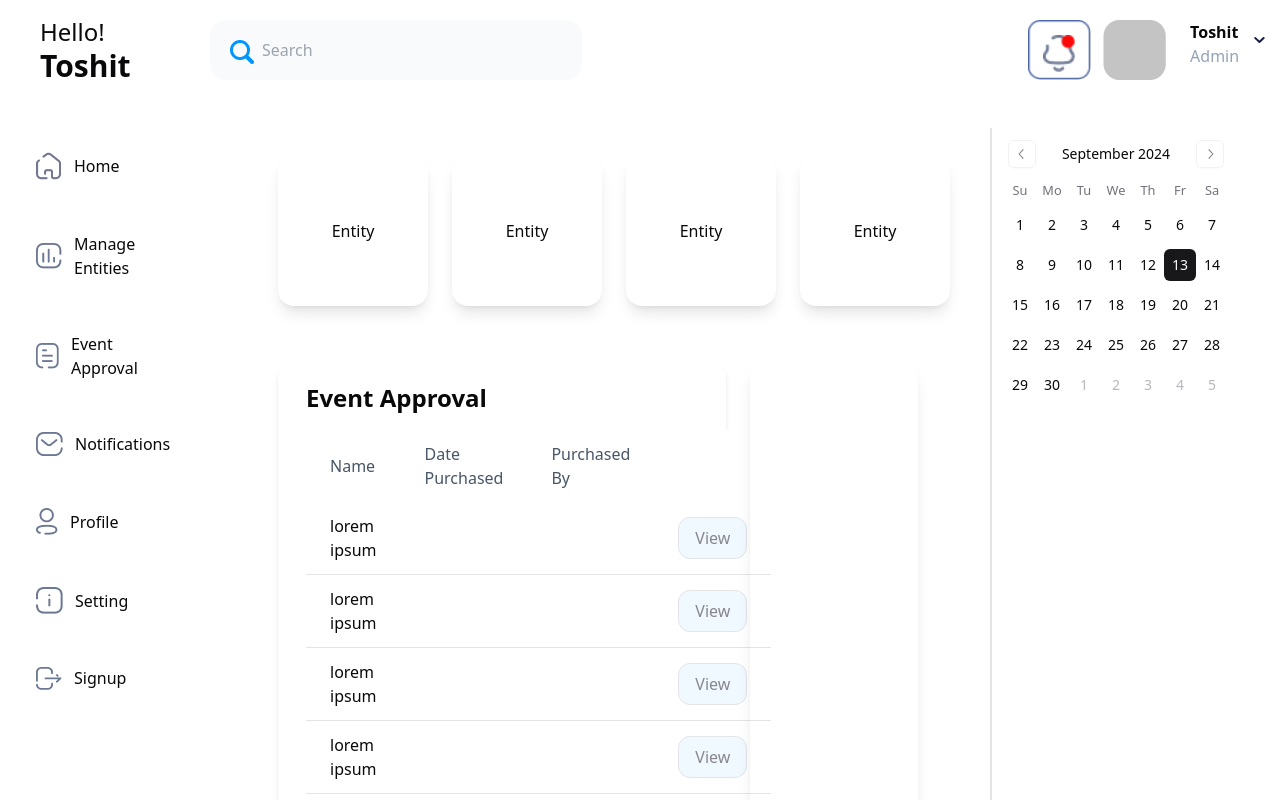
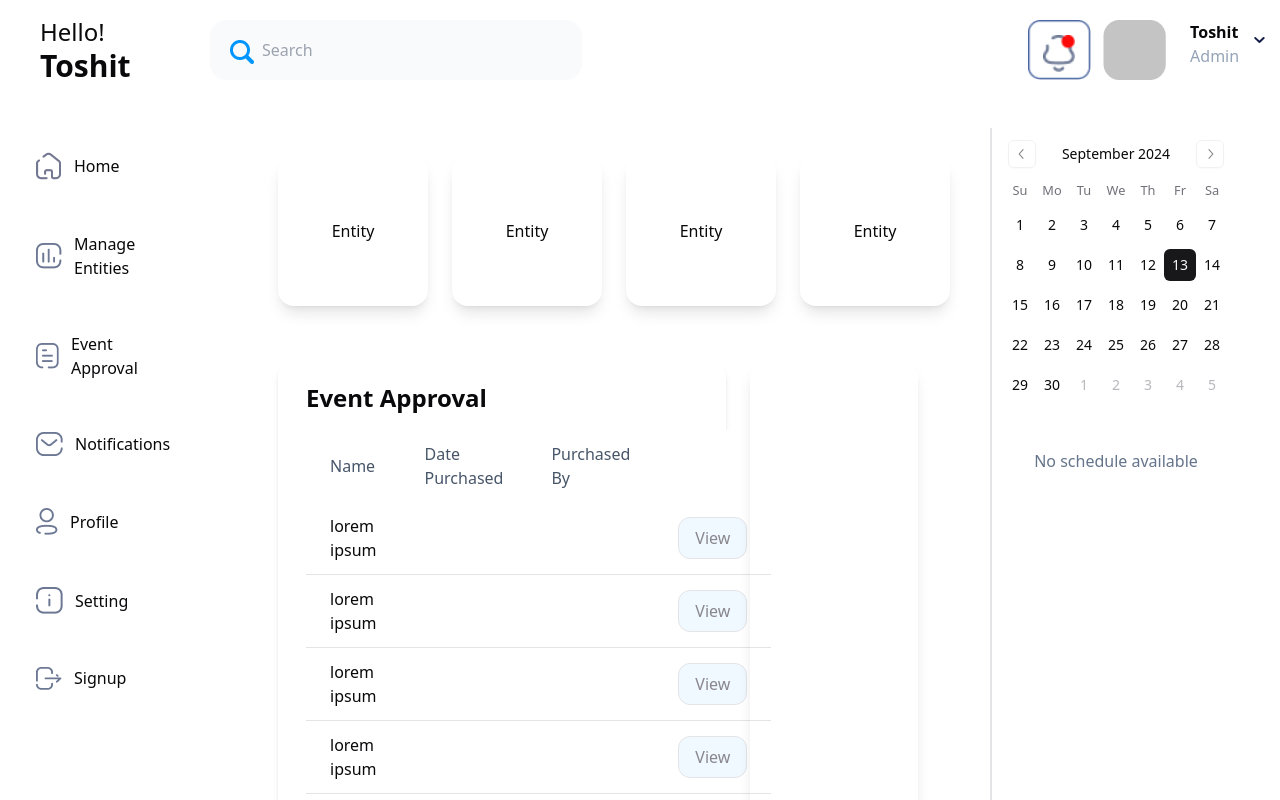
Before and after one commit to paldebarun/cu-dashboardV2, a Next.js app: page /centralOffice in a window 1280 px wide. Shown: the top 800 px of the page. Built offline with nearby package versions, Linux system fonts and the light colour scheme.

Commit message:
the schedule for each date is added

```diff
--- a/app/centralOffice/page.tsx
+++ b/app/centralOffice/page.tsx
@@ -101,287 +101,360 @@ const EntityData=[
 
 ]
 
+interface ScheduleEvent {
+  start: string;
+  end: string;
+  subject: string;
+  location?: string;
+  organizer?: string;
+}
 
-// const scheduledData = {
-//   "2024-09-21": {
-//     "9:00": {
-//       subject: "Interview Call for Freshers",
-//       time: "9:00-9:30"
-//     },
-//     "10:00": {
-//       subject: "Interview Call for Freshers",
-//       time: "10:00-10:30"
-//     },
-//     "11:00": {
-//       subject: "Interview Call for Freshers",
-//       time: "11:00-11:30"
-//     },
-//     "12:00": {
-//       subject: "Interview Call for Freshers",
-//       time: "12:00-12:30"
-//     },
-//     "13:00": {
-//       subject: "Interview Call for Freshers",
-//       time: "13:00-13:30"
-//     },
-//     "14:00": {
-//       subject: "Interview Call for Freshers",
-//       time: "14:00-14:30"
-//     },
-//     "15:00": {
-//       subject: "Interview Call for Freshers",
-//       time: "15:00-15:30"
-//     },
-//     "16:00": {
-//       subject: "Interview Call for Freshers",
-//       time: "16:00-16:30"
-//     },
-//     "17:00": {
-//       subject: "Interview Call for Freshers",
-//       time: "17:00-17:30"
-//     }
-//   },
-//   "2024-09-22": {
-//     "9:00": {
-//       subject: "Art Exhibition Setup",
-//       time: "9:00-9:30"
-//     },
-//     "10:00": {
-//       subject: "Art Exhibition Opening",
-//       time: "10:00-10:30"
-//     },
-//     "11:00": {
-//       subject: "Guided Tour",
-//       time: "11:00-11:30"
-//     },
-//     "12:00": {
-//       subject: "Guest Speaker Session",
-//       time: "12:00-12:30"
-//     },
-//     "13:00": {
-//       subject: "Artist Meet & Greet",
-//       time: "13:00-13:30"
-//     },
-//     "14:00": {
-//       subject: "Art Exhibition Main Event",
-//       time: "14:00-14:30",
-//       location: "Art Gallery",
-//       organizer: "Cultural Society"
-//     },
-//     "15:00": {
-//       subject: "Live Painting Demo",
-//       time: "15:00-15:30"
-//     },
-//     "16:00": {
-//       subject: "Closing Ceremony",
-//       time: "16:00-16:30"
-//     },
-//     "17:00": {
-//       subject: "Exhibition Wrap-Up",
-//       time: "17:00-17:30"
-//     }
-//   },
-//   "2024-09-23": {
-//     "9:00": {
-//       subject: "AI Workshop Setup",
-//       time: "9:00-9:30"
-//     },
-//     "10:00": {
-//       subject: "Introduction to AI",
-//       time: "10:00-10:30"
-//     },
-//     "11:00": {
-//       subject: "AI Workshop Session 1",
-//       time: "11:00-11:30",
-//       location: "Room 204",
-//       organizer: "Tech Club"
-//     },
-//     "12:00": {
-//       subject: "AI Tools Overview",
-//       time: "12:00-12:30"
-//     },
-//     "13:00": {
-//       subject: "Lunch Break",
-//       time: "13:00-13:30"
-//     },
-//     "14:00": {
-//       subject: "AI Workshop Session 2",
-//       time: "14:00-14:30"
-//     },
-//     "15:00": {
-//       subject: "Hands-on AI Project",
-//       time: "15:00-15:30"
-//     },
-//     "16:00": {
-//       subject: "AI in Industry Discussion",
-//       time: "16:00-16:30"
-//     },
-//     "17:00": {
-//       subject: "Workshop Closing Remarks",
-//       time: "17:00-17:30"
-//     }
-//   },
-//   "2024-09-24": {
-//     "9:00": {
-//       subject: "Music Fest Setup",
-//       time: "9:00-9:30"
-//     },
-//     "10:00": {
-//       subject: "Sound Check",
-//       time: "10:00-10:30"
-//     },
-//     "11:00": {
-//       subject: "Band Rehearsal",
-//       time: "11:00-11:30"
-//     },
-//     "12:00": {
-//       subject: "Stage Setup",
-//       time: "12:00-12:30"
-//     },
-//     "13:00": {
-//       subject: "Lunch Break",
-//       time: "13:00-13:30"
-//     },
-//     "14:00": {
-//       subject: "Guest Artist Performance",
-//       time: "14:00-14:30"
-//     },
-//     "15:00": {
-//       subject: "Main Music Fest",
-//       time: "15:00-15:30",
-//       location: "Auditorium",
-//       organizer: "Music Society"
-//     },
-//     "16:00": {
-//       subject: "Band Performance",
-//       time: "16:00-16:30"
-//     },
-//     "17:00": {
-//       subject: "Closing Act",
-//       time: "17:00-17:30"
-//     }
-//   },
-//   "2024-09-25": {
-//     "9:00": {
-//       subject: "Hackathon Kickoff",
-//       time: "9:00-9:30",
-//       location: "Lab 101",
-//       organizer: "Coding Club"
-//     },
-//     "10:00": {
-//       subject: "Team Formation",
-//       time: "10:00-10:30"
-//     },
-//     "11:00": {
-//       subject: "Problem Statement Release",
-//       time: "11:00-11:30"
-//     },
-//     "12:00": {
-//       subject: "Coding Begins",
-//       time: "12:00-12:30"
-//     },
-//     "13:00": {
-//       subject: "Lunch Break",
-//       time: "13:00-13:30"
-//     },
-//     "14:00": {
-//       subject: "Coding Continues",
-//       time: "14:00-14:30"
-//     },
-//     "15:00": {
-//       subject: "Progress Check",
-//       time: "15:00-15:30"
-//     },
-//     "16:00": {
-//       subject: "Mentorship Session",
-//       time: "16:00-16:30"
-//     },
-//     "17:00": {
-//       subject: "Day 1 Wrap-Up",
-//       time: "17:00-17:30"
-//     }
-//   },
-//   "2024-09-26": {
-//     "9:00": {
-//       subject: "Drama Rehearsal Setup",
-//       time: "9:00-9:30"
-//     },
-//     "10:00": {
-//       subject: "Scene 1 Rehearsal",
-//       time: "10:00-10:30"
-//     },
-//     "11:00": {
-//       subject: "Scene 2 Rehearsal",
-//       time: "11:00-11:30"
-//     },
-//     "12:00": {
-//       subject: "Scene 3 Rehearsal",
-//       time: "12:00-12:30"
-//     },
-//     "13:00": {
-//       subject: "Lunch Break",
-//       time: "13:00-13:30"
-//     },
-//     "14:00": {
-//       subject: "Scene 4 Rehearsal",
-//       time: "14:00-14:30"
-//     },
-//     "15:00": {
-//       subject: "Scene 5 Rehearsal",
-//       time: "15:00-15:30"
-//     },
-//     "16:00": {
-//       subject: "Full Dress Rehearsal",
-//       time: "16:00-16:30",
-//       location: "Main Stage",
-//       organizer: "Drama Club"
-//     },
-//     "17:00": {
-//       subject: "Rehearsal Wrap-Up",
-//       time: "17:00-17:30"
-//     }
-//   },
-//   "2024-09-27": {
-//     "9:00": {
-//       subject: "Networking Event Setup",
-//       time: "9:00-9:30"
-//     },
-//     "10:00": {
-//       subject: "Keynote Speech",
-//       time: "10:00-10:30"
-//     },
-//     "11:00": {
-//       subject: "Panel Discussion",
-//       time: "11:00-11:30"
-//     },
-//     "12:00": {
-//       subject: "Networking Session 1",
-//       time: "12:00-12:30"
-//     },
-//     "13:00": {
-//       subject: "Lunch Break",
-//       time: "13:00-13:30"
-//     },
-//     "14:00": {
-//       subject: "Networking Session 2",
-//       time: "14:00-14:30"
-//     },
-//     "15:00": {
-//       subject: "Main Networking Event",
-//       time: "15:00-15:30",
-//       location: "Conference Room",
-//       organizer: "Professional Society"
-//     },
-//     "16:00": {
-//       subject: "Industry Expert Meetup",
-//       time: "16:00-16:30"
-//     },
-//     "17:00": {
-//       subject: "Event Wrap-Up",
-//       time: "17:00-17:30"
-//     }
-//   }
-// };
+
+const scheduledData: { [key: string]: ScheduleEvent[]} = {
+  "2024-09-21": [
+    {
+      "start": "9:00",
+      "end": "9:30",
+      "subject": "Interview Call for Freshers"
+    },
+    {
+      "start": "10:00",
+      "end": "10:30",
+      "subject": "Interview Call for Freshers"
+    },
+    {
+      "start": "11:00",
+      "end": "11:30",
+      "subject": "Interview Call for Freshers"
+    },
+    {
+      "start": "12:00",
+      "end": "12:30",
+      "subject": "Interview Call for Freshers"
+    },
+    {
+      "start": "13:00",
+      "end": "13:30",
+      "subject": "Interview Call for Freshers"
+    },
+    {
+      "start": "14:00",
+      "end": "14:30",
+      "subject": "Interview Call for Freshers"
+    },
+    {
+      "start": "15:00",
+      "end": "15:30",
+      "subject": "Interview Call for Freshers"
+    },
+    {
+      "start": "16:00",
+      "end": "16:30",
+      "subject": "Interview Call for Freshers"
+    },
+    {
+      "start": "17:00",
+      "end": "17:30",
+      "subject": "Interview Call for Freshers"
+    }
+  ],
+  "2024-09-22": [
+    {
+      "start": "9:00",
+      "end": "9:30",
+      "subject": "Art Exhibition Setup"
+    },
+    {
+      "start": "10:00",
+      "end": "10:30",
+      "subject": "Art Exhibition Opening"
+    },
+    {
+      "start": "11:00",
+      "end": "11:30",
+      "subject": "Guided Tour"
+    },
+    {
+      "start": "12:00",
+      "end": "12:30",
+      "subject": "Guest Speaker Session"
+    },
+    {
+      "start": "13:00",
+      "end": "13:30",
+      "subject": "Artist Meet & Greet"
+    },
+    {
+      "start": "14:00",
+      "end": "14:30",
+      "subject": "Art Exhibition Main Event",
+      "location": "Art Gallery",
+      "organizer": "Cultural Society"
+    },
+    {
+      "start": "15:00",
+      "end": "15:30",
+      "subject": "Live Painting Demo"
+    },
+    {
+      "start": "16:00",
+      "end": "16:30",
+      "subject": "Closing Ceremony"
+    },
+    {
+      "start": "17:00",
+      "end": "17:30",
+      "subject": "Exhibition Wrap-Up"
+    }
+  ],
+  "2024-09-23": [
+    {
+      "start": "9:00",
+      "end": "9:30",
+      "subject": "AI Workshop Setup"
+    },
+    {
+      "start": "10:00",
+      "end": "10:30",
+      "subject": "Introduction to AI"
+    },
+    {
+      "start": "11:00",
+      "end": "11:30",
+      "subject": "AI Workshop Session 1",
+      "location": "Room 204",
+      "organizer": "Tech Club"
+    },
+    {
+      "start": "12:00",
+      "end": "12:30",
+      "subject": "AI Tools Overview"
+    },
+    {
+      "start": "13:00",
+      "end": "13:30",
+      "subject": "Lunch Break"
+    },
+    {
+      "start": "14:00",
+      "end": "14:30",
+      "subject": "AI Workshop Session 2"
+    },
+    {
+      "start": "15:00",
+      "end": "15:30",
+      "subject": "Hands-on AI Project"
+    },
+    {
+      "start": "16:00",
+      "end": "16:30",
+      "subject": "AI in Industry Discussion"
+    },
+    {
+      "start": "17:00",
+      "end": "17:30",
+      "subject": "Workshop Closing Remarks"
+    }
+  ],
+  "2024-09-24": [
+    {
+      "start": "9:00",
+      "end": "9:30",
+      "subject": "Music Fest Setup"
+    },
+    {
+      "start": "10:00",
+      "end": "10:30",
+      "subject": "Sound Check"
+    },
+    {
+      "start": "11:00",
+      "end": "11:30",
+      "subject": "Band Rehearsal"
+    },
+    {
+      "start": "12:00",
+      "end": "12:30",
+      "subject": "Stage Setup"
+    },
+    {
+      "start": "13:00",
+      "end": "13:30",
+      "subject": "Lunch Break"
+    },
+    {
+      "start": "14:00",
+      "end": "14:30",
+      "subject": "Guest Artist Performance"
+    },
+    {
+      "start": "15:00",
+      "end": "15:30",
+      "subject": "Main Music Fest",
+      "location": "Auditorium",
+      "organizer": "Music Society"
+    },
+    {
+      "start": "16:00",
+      "end": "16:30",
+      "subject": "Band Performance"
+    },
+    {
+      "start": "17:00",
+      "end": "17:30",
+      "subject": "Closing Act"
+    }
+  ],
+  "2024-09-25": [
+    {
+      "start": "9:00",
+      "end": "9:30",
+      "subject": "Hackathon Kickoff",
+      "location": "Lab 101",
+      "organizer": "Coding Club"
+    },
+    {
+      "start": "10:00",
+      "end": "10:30",
+      "subject": "Team Formation"
+    },
+    {
+      "start": "11:00",
+      "end": "11:30",
+      "subject": "Problem Statement Release"
+    },
+    {
+      "start": "12:00",
+      "end": "12:30",
+      "subject": "Coding Begins"
+    },
+    {
+      "start": "13:00",
+      "end": "13:30",
+      "subject": "Lunch Break"
+    },
+    {
+      "start": "14:00",
+      "end": "14:30",
+      "subject": "Coding Continues"
+    },
+    {
+      "start": "15:00",
+      "end": "15:30",
+      "subject": "Progress Check"
+    },
+    {
+      "start": "16:00",
+      "end": "16:30",
+      "subject": "Mentorship Session"
+    },
+    {
+      "start": "17:00",
+      "end": "17:30",
+      "subject": "Day 1 Wrap-Up"
+    }
+  ],
+  "2024-09-26": [
+    {
+      "start": "9:00",
+      "end": "9:30",
+      "subject": "Drama Rehearsal Setup"
+    },
+    {
+      "start": "10:00",
+      "end": "10:30",
+      "subject": "Scene 1 Rehearsal"
+    },
+    {
+      "start": "11:00",
+      "end": "11:30",
+      "subject": "Scene 2 Rehearsal"
+    },
+    {
+      "start": "12:00",
+      "end": "12:30",
+      "subject": "Scene 3 Rehearsal"
+    },
+    {
+      "start": "13:00",
+      "end": "13:30",
+      "subject": "Lunch Break"
+    },
+    {
+      "start": "14:00",
+      "end": "14:30",
+      "subject": "Scene 4 Rehearsal"
+    },
+    {
+      "start": "15:00",
+      "end": "15:30",
+      "subject": "Scene 5 Rehearsal"
+    },
+    {
+      "start": "16:00",
+      "end": "16:30",
+      "subject": "Full Dress Rehearsal",
+      "location": "Main Stage",
+      "organizer": "Drama Club"
+    },
+    {
+      "start": "17:00",
+      "end": "17:30",
+      "subject": "Rehearsal Wrap-Up"
+    }
+  ],
+  "2024-09-27": [
+    {
+      "start": "9:00",
+      "end": "9:30",
+      "subject": "Networking Event Setup"
+    },
+    {
+      "start": "10:00",
+      "end": "10:30",
+      "subject": "Keynote Speech"
+    },
+    {
+      "start": "11:00",
+      "end": "11:30",
+      "subject": "Panel Discussion"
+    },
+    {
+      "start": "12:00",
+      "end": "12:30",
+      "subject": "Networking Session 1"
+    },
+    {
+      "start": "13:00",
+      "end": "13:30",
+      "subject": "Lunch Break"
+    },
+    {
+      "start": "14:00",
+      "end": "14:30",
+      "subject": "Networking Session 2"
+    },
+    {
+      "start": "15:00",
+      "end": "15:30",
+      "subject": "Main Networking Event",
+      "location": "Conference Room",
+      "organizer": "Professional Society"
+    },
+    {
+      "start": "16:00",
+      "end": "16:30",
+      "subject": "Industry Expert Meetup"
+    },
+    {
+      "start": "17:00",
+      "end": "17:30",
+      "subject": "Event Wrap-Up"
+    }
+  ]
+};
+
+
 
 
 
@@ -437,16 +510,29 @@ const eventApprovalData=[
 
 
 
-const page = () => {
+const Page = () => {
 
   const [date, setDate] = useState<Date | undefined>(new Date());
+  const [schedule, setSchedule] = useState<ScheduleEvent[]>([]);
 
-  useEffect(()=>{
-    const fun=()=>{
-      console.log("this is date",date);
+  useEffect(() => {
+    if (date) {
+      const formattedDate = date.toISOString().split('T')[0];
+      console.log(formattedDate);
+
+      // Check if the date exists in the scheduledData
+      const data = scheduledData[formattedDate] || [];
+
+      // If data is empty, use today's date as fallback
+      const finalData = data.length ? data : scheduledData[new Date().toISOString().split('T')[0]] || [];
+
+      setSchedule(finalData);
+    } else {
+      // If date is not provided, use today's date
+      const today = new Date().toISOString().split('T')[0];
+      setSchedule(scheduledData[today] || []);
     }
-    fun();
-  },[date]);
+  }, [date]);
 
 
     return (
@@ -577,9 +663,27 @@ const page = () => {
       className="rounded-md "
     />
 
-<div className='shcedile-section mt-6 '>
+<div className='schedule-section w-full mt-6 flex flex-col justify-start gap-6 px-2'>
+  {schedule.length > 0 ? (
+    schedule.map((data, index) => (
+      <div key={index} className='flex gap-2 border-b-2 py-3'>
+        <p className='text-slate-500 text-wrap'>
+          {data.start}
+        </p>
 
+        <div className='bg-[#C3DBFF] w-9/12 p-3 space-y-4 rounded-2xl'>
+          <p className='text-sm'>{data.subject}</p>
+          <p className='text-sm text-slate-500'>{data.start} - {data.end}</p>
         </div>
+      </div>
+    ))
+  ) : (
+    <div className='w-full flex justify-center'>
+       <p className="text-slate-500 py-3 ">No schedule available </p>
+    </div>
+
+  )}
+</div>
 
           </div>
           </div>
@@ -590,4 +694,4 @@ const page = () => {
     )
   }
 
-  export default page
+  export default Page
```
